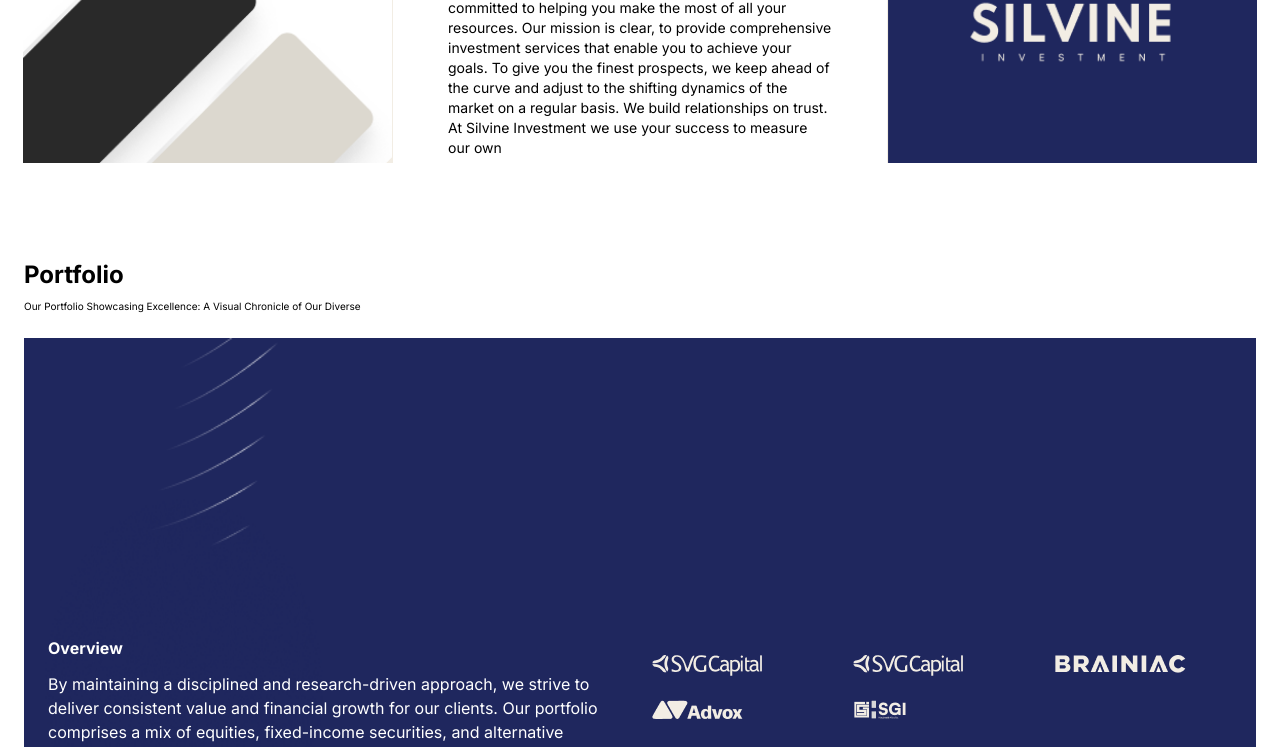
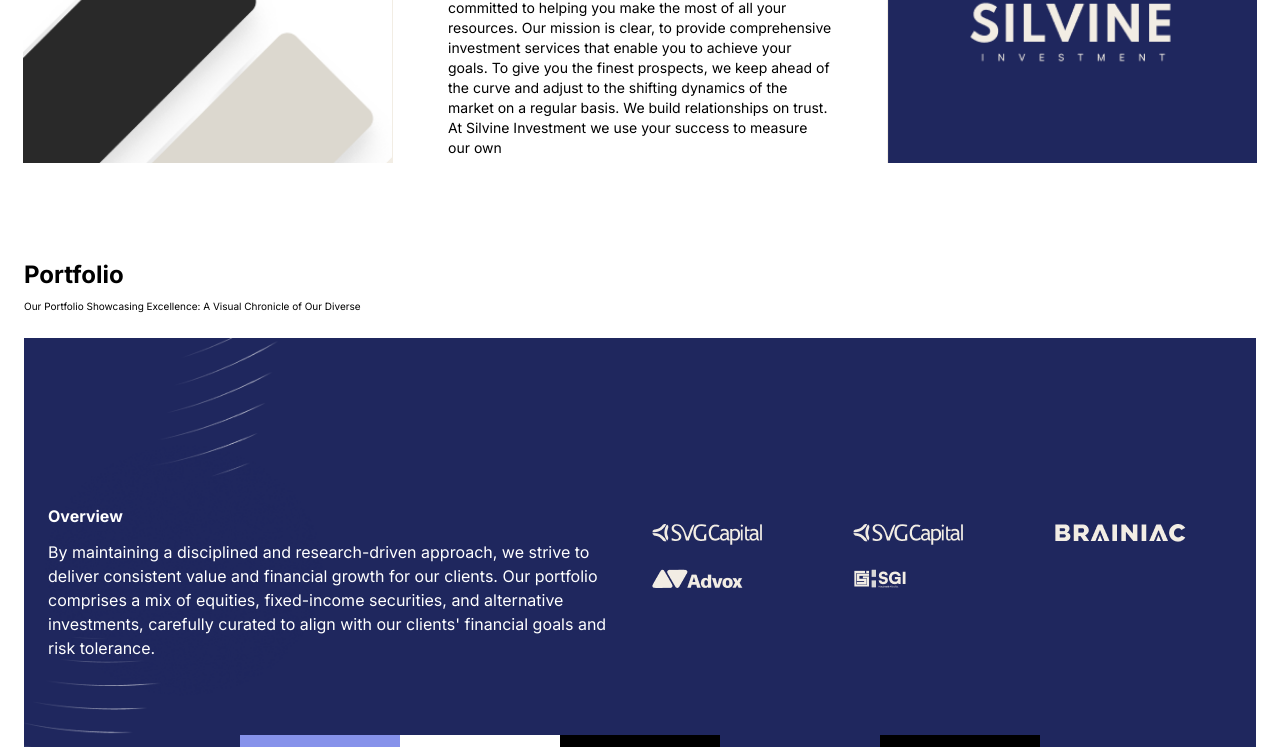
Before and after one commit to Brainaictechnologies/Silvine-abbey, a Next.js app: page / in a window 1280 px wide. Shown: the part 2000-2747 px from the top of the page. Built offline with nearby package versions, Linux system fonts and the light colour scheme.

Commit message:
fix bugs

```diff
--- a/app/(route)/page.tsx
+++ b/app/(route)/page.tsx
@@ -92,7 +92,7 @@
 
       <div className=" ">
         <div className="max-w-screen-lg  grid max-[500px]:grid-cols-1 grid-cols-3 mt-32 mb-10  gap-4 place-items-center  mx-8 sm:mx-12 md:mx-auto lg:px-6 ">
-          <div className="bg-[#FBF9F7] py-8 px-6 shadow-md hover:bg-black ">
+          <div className="bg-[#FBF9F7] py-8 px-6 shadow-md ">
             <h1 className="font-extrabold py-4">Silvine Fin-Solution</h1>
             <p className="text-[10px]">
               We offer client abroad a range of access classes accross regional
@@ -147,7 +147,7 @@
           Our Portfolio Showcasing Excellence: A Visual Chronicle of Our Diverse
         </p>
 
-        <div className="relative w-full h-full mb-6 aspect-square md:aspect-[75/45]">
+        <div className="relative w-full h-full mb-6 aspect-square md:aspect-[70/45] lg:aspect-[75/30]">
           <div className="block w-full">
             <Image
               src={Portfolio}
@@ -158,7 +158,7 @@
           </div>
 
           <div className="absolute sm:top-0 sm:left-0 grid place-items-center w-full h-full  ">
-            <div className=" grid grid-cols-1 sm:grid-cols-2  px-4 lg:px-6 h-full place-items-center gap-0 md:gap-6 ">
+            <div className=" grid grid-cols-1 sm:grid-cols-2  px-4 lg:px-6 h-full place-items-center gap-0 md:gap-6 mt-[-1rem] ">
               <div className="text-white">
                 <h1 className=" py-3 font-bold">Overview</h1>
                 <p className="">
```
